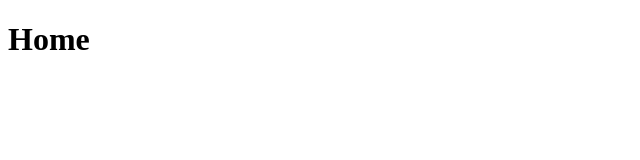
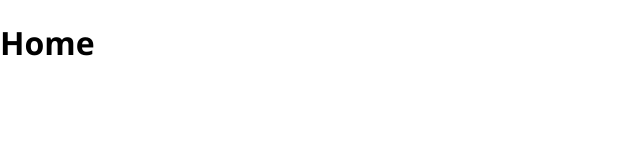
Before and after one commit to estartandodevs-course/desperdicio-zero-frontend, a React (Create React App) app: page / in a window 1280 px wide. Shown: the top 160 px of the page, without its empty margins (0-640 px from the left). Built offline with nearby package versions, Linux system fonts and the light colour scheme.

Commit message:
Configurando GlobalStyles

```diff
--- a/src/App.js
+++ b/src/App.js
@@ -1,9 +1,11 @@
 import { BrowserRouter } from 'react-router-dom';
 import AppRoutes from './routes/routes';
+import { GlobalStyles } from './styles/GlobalStyle/GlobalStyle';
 
 function App() {
   return (
     <BrowserRouter>
+      <GlobalStyles />
       <AppRoutes />
     </BrowserRouter>
   );
--- /dev/null
+++ b/src/styles/GlobalStyle/GlobalStyle.js
@@ -0,0 +1,11 @@
+import { createGlobalStyle } from 'styled-components';
+import '../fonts/open-sans.css';
+
+export const GlobalStyles = createGlobalStyle`
+  body{
+    padding: 0;
+    margin: 0;
+    box-sizing: border-box;
+    font-family: 'Open Sans', sans-serif;
+  }
+`;
```
